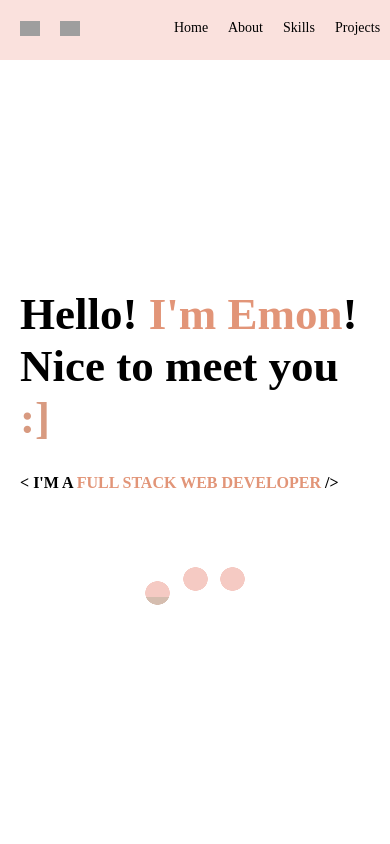
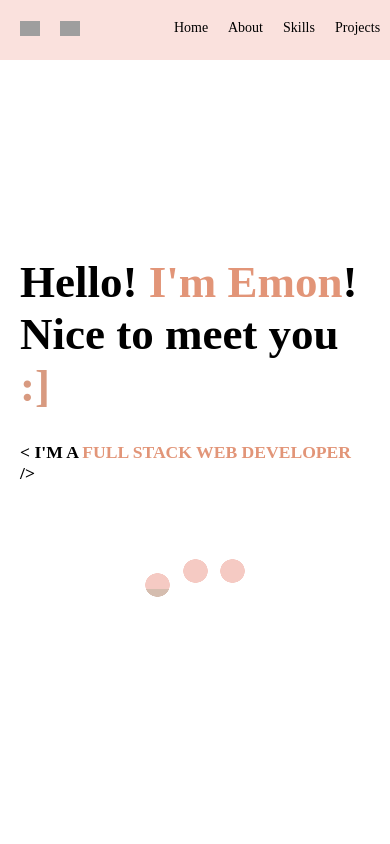
Before and after one commit to emonree/personal-portfolio, a React (Create React App) app: page /#header in a window 390 px wide. Before the commit this address led to /. Shown: the top 844 px of the page. Built offline with nearby package versions, Linux system fonts and the light colour scheme; grey boxes are pictures that could not be loaded; a web font is replaced by a local one.

Commit message:
adjusting font size for media query

```diff
--- a/src/components/Header.css
+++ b/src/components/Header.css
@@ -197,7 +197,7 @@ span {
   }
 
   .header .container {
-    margin-top: 20px;
+    margin-top: 0px;
   }
 
   .loader {
@@ -209,7 +209,7 @@ span {
   }
 
   .header h2 {
-    font-size: 1em;
+    font-size: 1.1em;
   }
 
   }
```
